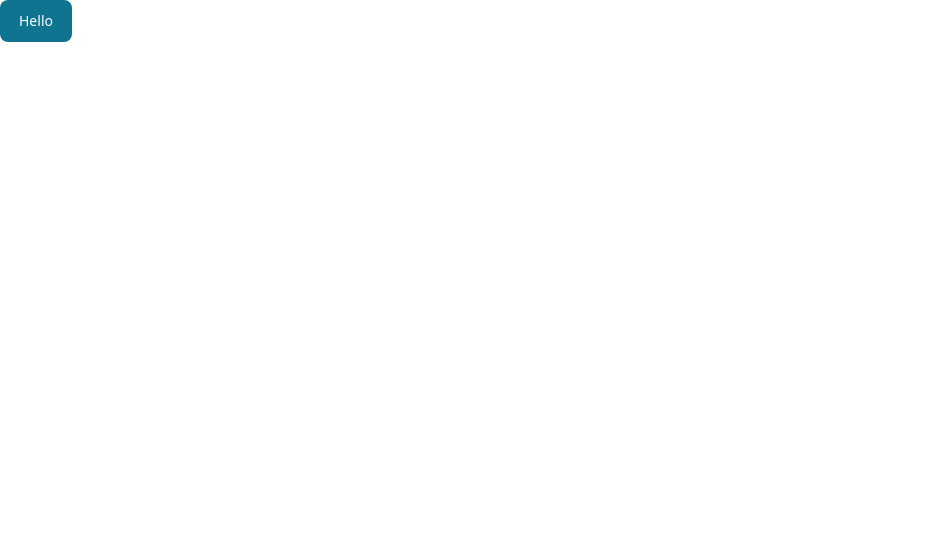
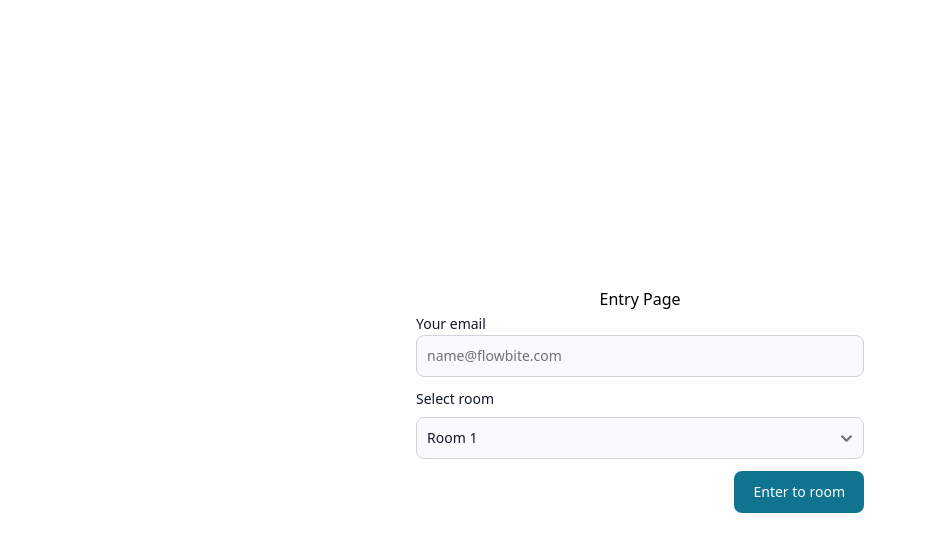
Before and after one commit to dcortesnet/Reactjs-nodejs-realtime-chat, a React (Vite) app in the folder frontend/: page / in a window 1280 px wide. Shown: the top 552 px of the page, without its empty margins (0-927 px from the left). Built offline with nearby package versions, Linux system fonts and the light colour scheme.

Commit message:
React pages and styles

```diff
--- a/frontend/src/App.tsx
+++ b/frontend/src/App.tsx
@@ -1,14 +1,11 @@
-import { useState } from 'react';
-import reactLogo from './assets/react.svg';
-import viteLogo from '/vite.svg';
-import { Button } from 'flowbite-react';
+import { EntryPage } from './pages/EntryPage';
 
 function App() {
   return (
     <>
-      <form>
-        <Button>Hello</Button>
-      </form>
+      <div className="h-screen">
+        <EntryPage />
+      </div>
     </>
   );
 }
--- /dev/null
+++ b/frontend/src/components/EntryForm.tsx
@@ -0,0 +1,40 @@
+import { Button, Label, TextInput } from 'flowbite-react';
+
+export function EntryForm() {
+  return (
+    <form className="max-w-md w-full flex flex-col gap-3">
+      <div>
+        <div className="block">
+          <Label htmlFor="email" value="Your email" />
+        </div>
+        <TextInput
+          id="email"
+          placeholder="name@flowbite.com"
+          required
+          type="email"
+        />
+      </div>
+      <div>
+        <label
+          htmlFor="rooms"
+          className="block mb-2 text-sm font-medium text-gray-900 dark:text-white"
+        >
+          Select room
+        </label>
+        <select
+          id="rooms"
+          className="bg-gray-50 border border-gray-300 text-gray-900 text-sm rounded-lg focus:ring-blue-500 focus:border-blue-500 block w-full p-2.5 dark:bg-gray-700 dark:border-gray-600 dark:placeholder-gray-400 dark:text-white dark:focus:ring-blue-500 dark:focus:border-blue-500"
+        >
+          <option value="room1" selected>
+            Room 1
+          </option>
+          <option value="room2">Room 2</option>
+          <option value="room3">Room 3</option>
+        </select>
+      </div>
+      <div className="col-span-2 text-right flex justify-end">
+        <Button>Enter to room</Button>
+      </div>
+    </form>
+  );
+}
--- /dev/null
+++ b/frontend/src/pages/ChatRoomPage.tsx
@@ -0,0 +1,3 @@
+export function ChatRoomPage() {
+  return <h1>ChatRoomPage</h1>;
+}
--- /dev/null
+++ b/frontend/src/pages/EntryPage.tsx
@@ -0,0 +1,10 @@
+import { EntryForm } from '../components/EntryForm';
+
+export function EntryPage() {
+  return (
+    <div className="h-full flex flex-col justify-center items-center p-5">
+      <h1>Entry Page</h1>
+      <EntryForm />
+    </div>
+  );
+}
```
Also changed, not shown: 1 other file (tests, documents, lock files or other folders).
